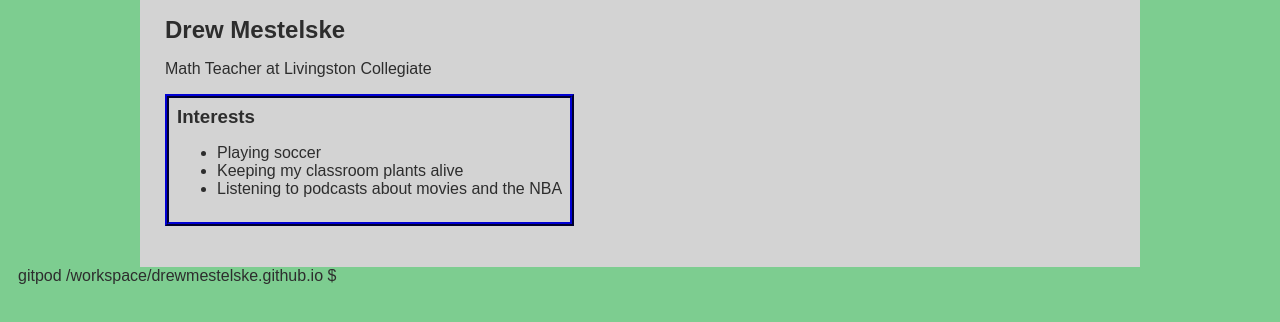
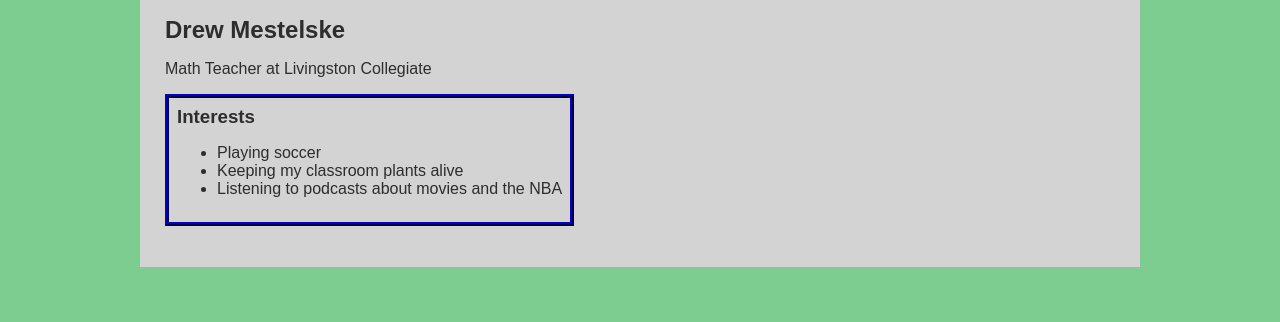
Before and after one commit to drewmestelske/drewmestelske.github.io, a plain HTML site: page index.html in a window 1280 px wide. Shown: the part 346-668 px from the top of the page. Drawn offline with Linux system fonts and the light colour scheme.

```diff
--- a/index.html
+++ b/index.html
@@ -47,4 +47,3 @@
 
     </body>
 </html>
-gitpod /workspace/drewmestelske.github.io $
```
